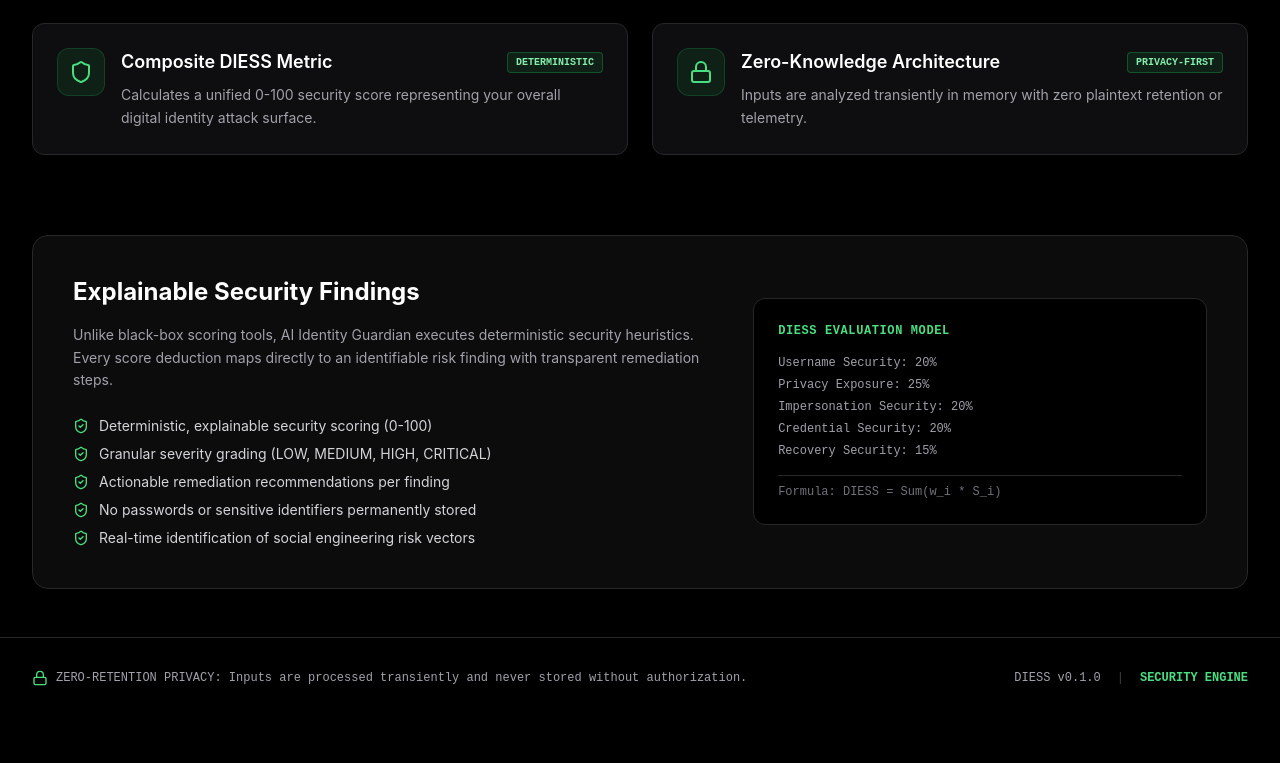
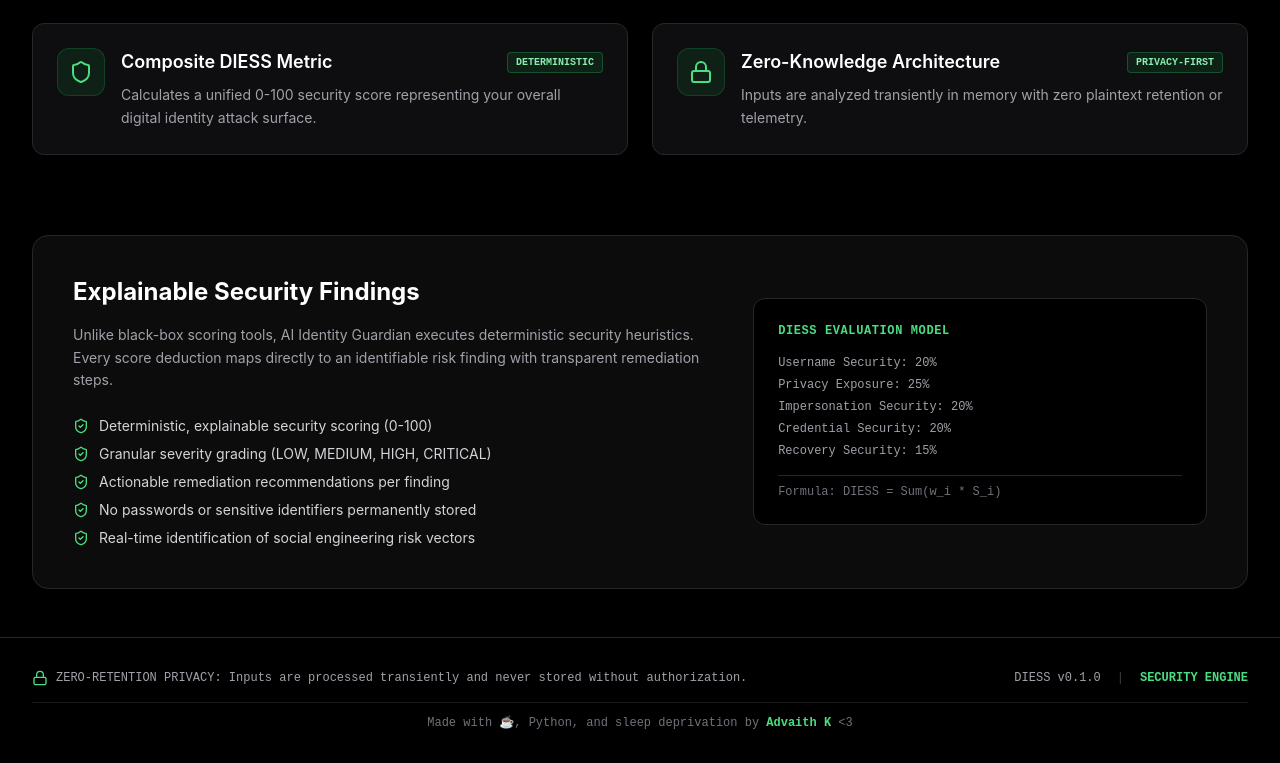
Before and after one commit to advaith-k-0911/AI-Identity-Guardian, a React (Vite) app in the folder frontend/: page / in a window 1280 px wide. Shown: the part 1090-1853 px from the top of the page. Before the commit the page ends 1808 px from the top, so only its background shows below. Built offline with nearby package versions, Linux system fonts and the light colour scheme; no server answers; the HTML template or start-up script is replaced by a standard one.

Commit message:
Add shields.io tech badges to README and footer attribution

```diff
--- a/frontend/src/layouts/AppLayout.tsx
+++ b/frontend/src/layouts/AppLayout.tsx
@@ -304,7 +304,8 @@ export const AppLayout: React.FC<AppLayoutProps> = ({ children }) => {
 
       {/* Footer */}
       <footer className="border-t border-zinc-200 dark:border-zinc-800 bg-white dark:bg-black mt-auto py-8 transition-colors">
-        <div className="max-w-7xl mx-auto px-4 sm:px-6 lg:px-8 flex flex-col md:flex-row items-center justify-between gap-4 text-xs text-zinc-500 dark:text-zinc-400 font-mono">
+        <div className="max-w-7xl mx-auto px-4 sm:px-6 lg:px-8 space-y-4">
+          <div className="flex flex-col md:flex-row items-center justify-between gap-4 text-xs text-zinc-500 dark:text-zinc-400 font-mono">
             <div className="flex items-center gap-2">
               <Lock className="w-4 h-4 text-green-600 dark:text-green-400" />
               <span>ZERO-RETENTION PRIVACY: Inputs are processed transiently and never stored without authorization.</span>
@@ -315,6 +316,10 @@ export const AppLayout: React.FC<AppLayoutProps> = ({ children }) => {
               <span className="text-green-600 dark:text-green-400 font-semibold">SECURITY ENGINE</span>
             </div>
           </div>
+          <div className="pt-3 border-t border-zinc-100 dark:border-zinc-900 text-center text-xs font-mono text-zinc-500 dark:text-zinc-500">
+            Made with ☕, Python, and sleep deprivation by <span className="text-green-600 dark:text-green-400 font-semibold">Advaith K</span> &lt;3
+          </div>
+        </div>
       </footer>
 
       {/* About Dev Modal */}
```
Also changed, not shown: 1 other file (tests, documents, lock files or other folders). Lines whose indentation alone changed are shown as unchanged.
